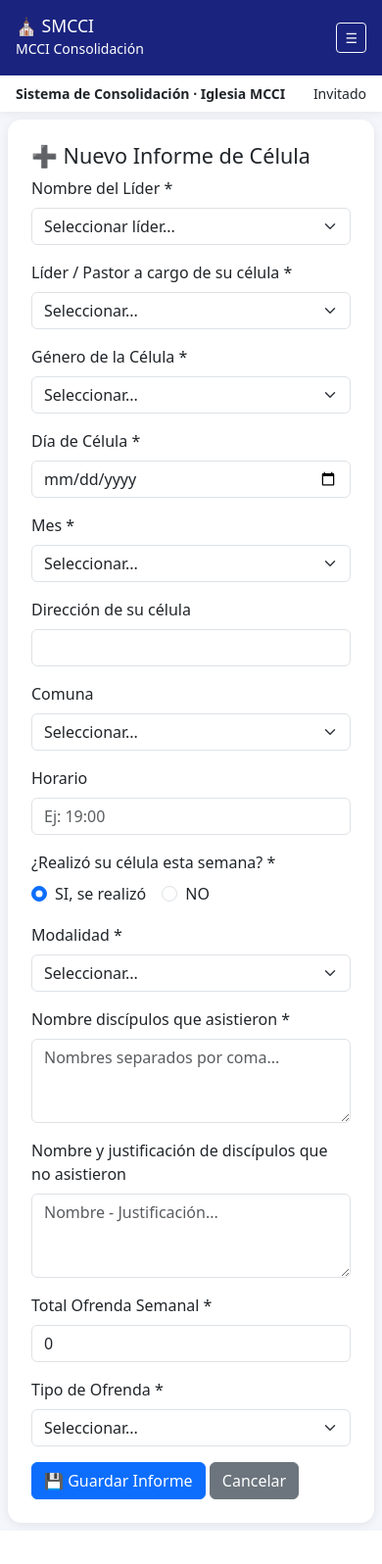
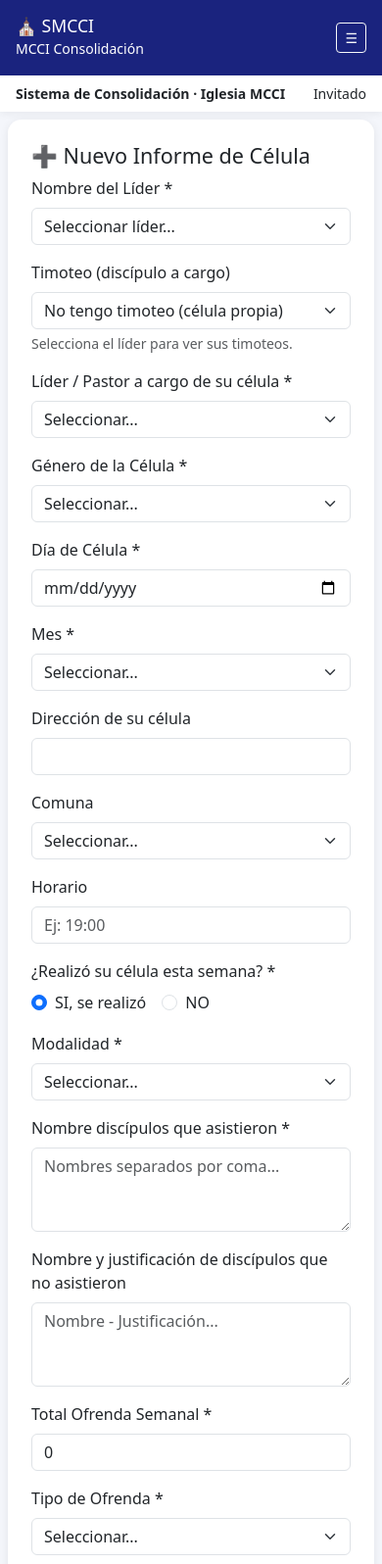
Before and after one commit to aeot69-cyber/smcci-backend, a Flask app: template templates/celulas_informe_form.html in a window 390 px wide. Shown: the top 1596 px of the page at 98% size. Before the commit the page ends 1562 px from the top, so only its background shows below. Run offline with Flask 3, Linux system fonts and the light colour scheme; the template is opened without the code that fills it, so the values that code supplies are empty; some libraries are stand-ins or nearby versions.

Commit message:
feat(informe): timoteo en formulario interno + fix desborde de tablas (zoom 100%)
- Formulario interno de informe (/celulas-informe/nuevo y /editar): nuevo
  selector de timoteo al lado de líder y pastor, que carga los timoteos del
  líder elegido vía /celulas-informe/timoteos/<id> (JSON, con control de
  iglesia) y ofrece "No tengo timoteo (célula propia)". Se guarda en
  timoteo_id con validación de que esté a cargo del líder. También se
  calcula el mes automáticamente desde la fecha (como en el informe exprés).
- Nuevo endpoint GET /celulas-informe/timoteos/<lider_id> que devuelve los
  timoteos (discípulos activos + sub-líderes) de un líder en JSON.
- base.html: se envuelve toda tabla que no esté ya en .table-responsive, de
  modo que las tablas anchas hacen scroll horizontal dentro de su contenedor
  en vez de desbordar la página. Así se ve completo al 100% de zoom (antes
  había que bajar el navegador a ~90% en pantallas como la lista de informes).

```diff
--- a/app.py
+++ b/app.py
@@ -2239,18 +2239,24 @@ def celulas_informe_crear():
     if not lid or not f.get("fecha") or not f.get("mes") or not f.get("red"):
         flash("No se registro: faltan datos obligatorios (lider, fecha, mes, red)", "error")
         return redirect(url_for("celulas_informe_nuevo"))
+    # Timoteo (opcional): debe estar realmente a cargo del líder elegido.
+    tid = (f.get("timoteo_id") or "").strip()
+    timoteo_id = int(tid) if tid.isdigit() else None
+    if timoteo_id is not None and timoteo_id not in [t["id"] for t in q(_SQL_TIMOTEOS, (lid, lid))]:
+        flash("Ese timoteo no está a cargo del líder elegido.", "error")
+        return redirect(url_for("celulas_informe_nuevo"))
     cigl = iglesia_de("lideres", lid) if lid else (session.get("iglesia_id") or 1)
     try:
         q("""INSERT INTO celulas_informe(lider_id,pastor_id,fecha,mes,red,direccion,comuna,
             horario,realizo,justificacion,discipulos_asistieron,discipulos_no_asistieron,
-            ofrenda,tipo_ofrenda,modalidad,iglesia_id)
+            ofrenda,tipo_ofrenda,modalidad,timoteo_id,iglesia_id)
             VALUES(NULLIF(%s,'')::int,NULLIF(%s,'')::int,NULLIF(%s,'')::date,%s,%s,%s,%s,%s,
-            %s,%s,%s,%s,NULLIF(%s,'')::decimal,%s,%s,%s)""",
+            %s,%s,%s,%s,NULLIF(%s,'')::decimal,%s,%s,%s,%s)""",
           (lid, pid, f.get("fecha"), f.get("mes"), f.get("red"),
            f.get("direccion"), f.get("comuna"), f.get("horario"),
            f.get("realizo") == "on", f.get("justificacion"), f.get("asistieron"),
            f.get("no_asistieron"), f.get("ofrenda") or "0", f.get("tipo_ofrenda"),
-           f.get("modalidad"), cigl), commit=True)
+           f.get("modalidad"), timoteo_id, cigl), commit=True)
         flash("Informe registrado", "ok")
     except Exception as e:
         flash(f"Error: {e}", "error")
@@ -2287,16 +2293,22 @@ def celulas_informe_update(cid):
     if not f.get("lider_id") or not f.get("fecha") or not f.get("mes") or not f.get("red"):
         flash("No se guardo: faltan datos obligatorios (lider, fecha, mes, red)", "error")
         return redirect(url_for("celulas_informe_editar", cid=cid))
+    # Timoteo (opcional): debe estar realmente a cargo del líder elegido.
+    tid = (f.get("timoteo_id") or "").strip()
+    timoteo_id = int(tid) if tid.isdigit() else None
+    if timoteo_id is not None and timoteo_id not in [t["id"] for t in q(_SQL_TIMOTEOS, (f.get("lider_id"), f.get("lider_id")))]:
+        flash("Ese timoteo no está a cargo del líder elegido.", "error")
+        return redirect(url_for("celulas_informe_editar", cid=cid))
     try:
         q("""UPDATE celulas_informe SET lider_id=NULLIF(%s,'')::int,pastor_id=NULLIF(%s,'')::int,
             fecha=NULLIF(%s,'')::date,mes=%s,red=%s,direccion=%s,comuna=%s,horario=%s,
             realizo=%s,justificacion=%s,discipulos_asistieron=%s,discipulos_no_asistieron=%s,
-            ofrenda=NULLIF(%s,'')::decimal,tipo_ofrenda=%s,modalidad=%s WHERE id=%s""",
+            ofrenda=NULLIF(%s,'')::decimal,tipo_ofrenda=%s,modalidad=%s,timoteo_id=%s WHERE id=%s""",
           (f.get("lider_id"), f.get("pastor_id"), f.get("fecha"), f.get("mes"), f.get("red"),
            f.get("direccion"), f.get("comuna"), f.get("horario"),
            f.get("realizo") == "on", f.get("justificacion"), f.get("asistieron"),
            f.get("no_asistieron"), f.get("ofrenda") or "0", f.get("tipo_ofrenda"),
-           f.get("modalidad"), cid), commit=True)
+           f.get("modalidad"), timoteo_id, cid), commit=True)
         log_audit("EDITAR","celulas", f"id={cid}")
         flash("Informe actualizado", "ok")
     except Exception as e:
@@ -2318,6 +2330,18 @@ def celulas_informe_eliminar(cid):
     except Exception as e:
         flash(f"Error: {e}", "error")
     return redirect(url_for("celulas_informe_lista"))
+
+@app.get("/celulas-informe/timoteos/<int:lid>")
+@login_req
+@permiso_req("celulas", "leer")
+def celulas_informe_timoteos(lid):
+    """Timoteos (discípulos/sub-líderes) de un líder, para el selector del
+    formulario interno de informe. Devuelve JSON."""
+    if not exigir_igl("lideres", lid):
+        return jsonify(ok=False, error="iglesia"), 403
+    rows = q(_SQL_TIMOTEOS, (lid, lid))
+    return jsonify(ok=True,
+                   timoteos=[{"id": r["id"], "nombre": r["nombre_completo"]} for r in rows])
 
 # ---------- INFORME EXPRESS (público, sin login) ----------
 from datetime import date, datetime
--- a/templates/base.html
+++ b/templates/base.html
@@ -16,6 +16,16 @@
 </div></div>
 <script>
 document.addEventListener('DOMContentLoaded', function(){
+  // Envuelve TODA tabla que no esté ya en un .table-responsive, para que el
+  // contenido ancho haga scroll horizontal DENTRO de su contenedor en vez de
+  // desbordar la página (así se ve completo al 100% de zoom del navegador).
+  document.querySelectorAll('table').forEach(function(t){
+    if (t.closest('.table-responsive')) return;
+    var d = document.createElement('div');
+    d.className = 'table-responsive';
+    t.parentNode.insertBefore(d, t);
+    d.appendChild(t);
+  });
   document.querySelectorAll('form').forEach(function(f){
     f.addEventListener('submit', function(){
       var btn = f.querySelector('button[type="submit"], button:not([type])');
--- a/templates/celulas_informe_form.html
+++ b/templates/celulas_informe_form.html
@@ -4,14 +4,22 @@
 <form method="post">
 <div class="row g-3">
 
-<div class="col-md-6">
+<div class="col-md-4">
 <label class="form-label">Nombre del Líder *</label>
-<select class="form-select" name="lider_id" required>
+<select class="form-select" name="lider_id" id="sel_lider" required onchange="cargarTimoteos()">
 <option value="">Seleccionar líder...</option>
 {% for l in lideres %}<option value="{{l.id}}" {{'selected' if c and c.lider_id==l.id}}>{{l.nombre_completo}}</option>{% endfor %}
 </select></div>
 
-<div class="col-md-6">
+<div class="col-md-4">
+<label class="form-label">Timoteo (discípulo a cargo)</label>
+<select class="form-select" name="timoteo_id" id="sel_timoteo">
+<option value="">No tengo timoteo (célula propia)</option>
+</select>
+<div class="form-text" id="txt_timoteo">Selecciona el líder para ver sus timoteos.</div>
+</div>
+
+<div class="col-md-4">
 <label class="form-label">Líder / Pastor a cargo de su célula *</label>
 <select class="form-select" name="pastor_id" required>
 <option value="">Seleccionar...</option>
@@ -112,5 +120,40 @@
 function toggleJust(){
     document.getElementById('div_just').style.display=document.getElementById('si').checked?'none':'block';
 }
+// Timoteo: carga los timoteos del líder elegido (mismo comportamiento que el informe exprés).
+var TIMOTEO_ACTUAL = "{{ (c.timoteo_id if c and c.timoteo_id else '') }}";
+function cargarTimoteos(){
+    var sel = document.getElementById('sel_timoteo');
+    var lid = document.getElementById('sel_lider').value;
+    var txt = document.getElementById('txt_timoteo');
+    sel.innerHTML = '<option value="">No tengo timoteo (célula propia)</option>';
+    if(!lid){ txt.textContent = 'Selecciona el líder para ver sus timoteos.'; return; }
+    txt.textContent = 'Cargando timoteos...';
+    fetch('/celulas-informe/timoteos/' + lid).then(function(r){ return r.json(); }).then(function(d){
+        if(d.ok){
+            (d.timoteos||[]).forEach(function(t){
+                var o = document.createElement('option');
+                o.value = t.id; o.textContent = t.nombre;
+                if(String(t.id) === String(TIMOTEO_ACTUAL)) o.selected = true;
+                sel.appendChild(o);
+            });
+            var n = (d.timoteos||[]).length;
+            txt.textContent = n ? ('Tiene ' + n + ' timoteo(s) a su cargo.') : 'Este líder no tiene timoteos registrados.';
+        } else { txt.textContent = 'No se pudo cargar la lista de timoteos.'; }
+    }).catch(function(){ txt.textContent = 'No se pudo cargar la lista de timoteos.'; });
+}
+// Mes automático desde la fecha (como en el informe exprés); se puede corregir a mano.
+var MESES = {1:'ENERO',2:'FEBRERO',3:'MARZO',4:'ABRIL',5:'MAYO',6:'JUNIO',7:'JULIO',8:'AGOSTO',9:'SEPTIEMBRE',10:'OCTUBRE',11:'NOVIEMBRE',12:'DICIEMBRE'};
+function mesDesdeFecha(){
+    var fe = document.querySelector('[name=fecha]').value;
+    var m = document.querySelector('[name=mes]');
+    if(!fe) return;
+    var mes = MESES[parseInt(fe.split('-')[1], 10)];
+    if(!mes) return;
+    for(var i=0;i<m.options.length;i++){ if(m.options[i].value===mes){ m.value = mes; break; } }
+}
+document.querySelector('[name=fecha]').addEventListener('change', mesDesdeFecha);
+// Al cargar (modo edición) carga los timoteos del líder ya elegido.
+document.addEventListener('DOMContentLoaded', function(){ cargarTimoteos(); });
 </script>
 {% endblock %}
```
